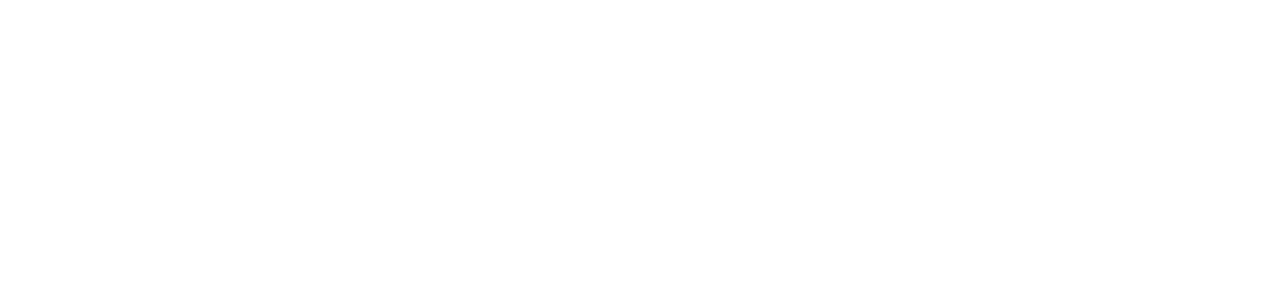
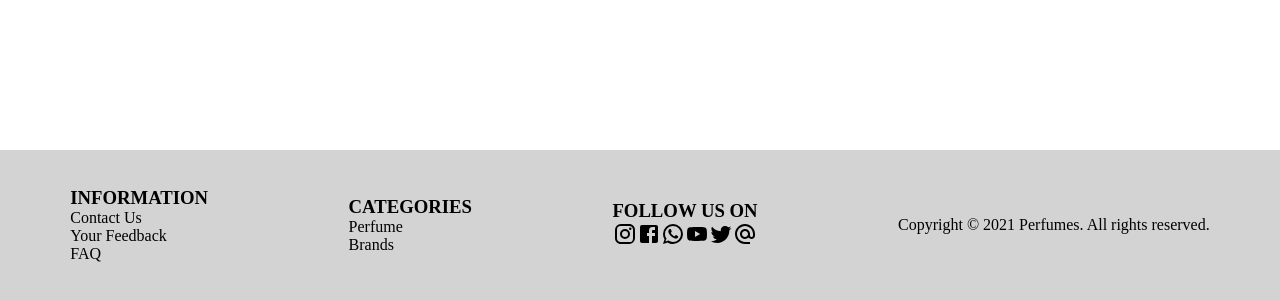
Before and after one commit to maira123456789/pairhack, a React (Create React App) app: page / in a window 1280 px wide. Shown: the part 1148-1448 px from the top of the page. Before the commit the page ends 800 px from the top, so only its background shows below. Built offline with nearby package versions, Linux system fonts and the light colour scheme.

Commit message:
footerdone

```diff
--- a/public/index.html
+++ b/public/index.html
@@ -4,8 +4,8 @@
   <meta charset="UTF-8">
   <meta http-equiv="X-UA-Compatible" content="IE=edge">
   <meta name="viewport" content="width=device-width, initial-scale=1.0">
-  <link rel="shortcut icon" href="https://png.pngtree.com/element_our/png/20180912/coffee-time-png_91570.jpg" type="image/png">
-  <title>Working</title>
+  <link rel="shortcut icon" href="https://upload.wikimedia.org/wikipedia/commons/thumb/4/43/Font_P.svg/937px-Font_P.svg.png" type="image/svg">
+  <title>Perfumes</title>
 </head>
 <body>
   <div id="root"></div>
--- /dev/null
+++ b/src/components/Footer/Footer.css
@@ -0,0 +1,22 @@
+.main-footer {
+    display: flex;
+    justify-content: space-around;
+    align-items: center;
+    margin-top: 100%;
+    background-color: lightgray;
+    height: 150px;
+}
+
+.footer{
+    color: black;
+    display: flex;
+    flex-direction: column;
+}
+.footer2{
+    display: flex;
+    flex-direction: column;
+}
+.contacts{
+    display: flex;
+    justify-content: center;
+}
--- a/src/components/Footer/Footer.jsx
+++ b/src/components/Footer/Footer.jsx
@@ -1,11 +1,54 @@
-import React from 'react';
+import React from "react";
+import "./Footer.css";
+import InstagramIcon from "@mui/icons-material/Instagram";
+import FacebookIcon from "@mui/icons-material/Facebook";
+import WhatsAppIcon from "@mui/icons-material/WhatsApp";
+import YouTubeIcon from "@mui/icons-material/YouTube";
+import Twitter from "@mui/icons-material/Twitter";
+import AlternateEmailIcon from '@mui/icons-material/AlternateEmail';
 
 const Footer = () => {
-    return (
-        <div>
-            Footer
+  return (
+    <div>
+      <div className="main-footer">
+        <div className="footer">
+          <h3>INFORMATION</h3>
+          <a>Contact Us</a>
+          <a>Your Feedback</a>
+          <a>FAQ</a>
         </div>
-    );
+        <div className="footer">
+          <h3>CATEGORIES</h3>
+          <a>Perfume</a>
+          <a>Brands</a>
+        </div>
+        <div className="footer2">
+          <h3>FOLLOW US ON</h3>
+          <div className="contacts">
+            <a>
+              <InstagramIcon />
+            </a>
+            <a>
+              <FacebookIcon />
+            </a>
+            <a>
+              <WhatsAppIcon />
+            </a>
+            <a>
+              <YouTubeIcon />
+            </a>
+            <a>
+              <Twitter />
+            </a>
+            <a>
+              <AlternateEmailIcon />
+            </a>
+          </div>
+        </div>
+        <div>Copyright © 2021 Perfumes. All rights reserved.</div>
+      </div>
+    </div>
+  );
 };
 
 export default Footer;
```
